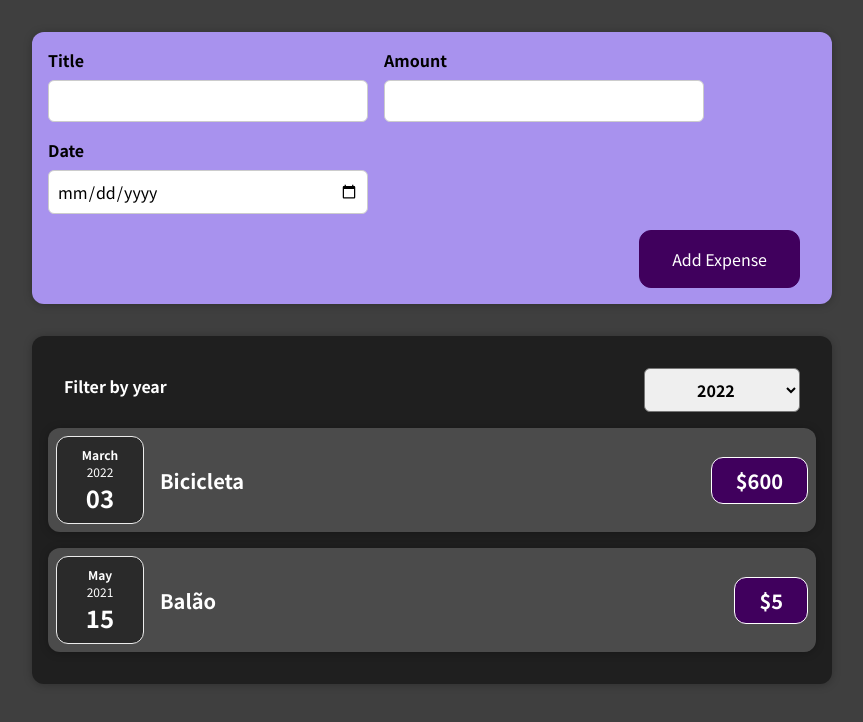
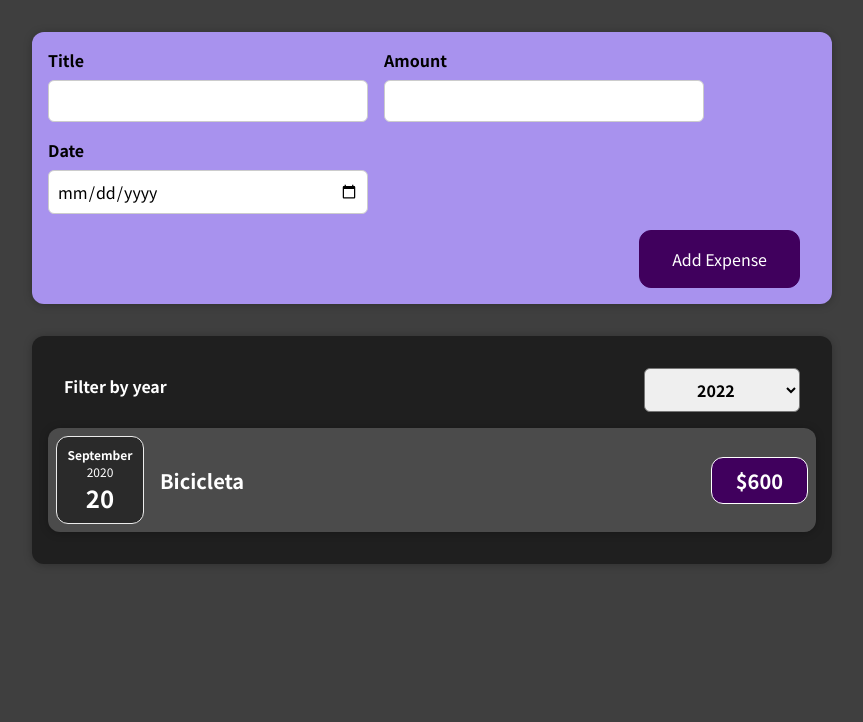
Before and after one commit to Ives-Gomes/ExpensesApp, a React (Vite) app: page / in a window 1280 px wide. Shown: the top 722 px of the page, without its empty margins (208-1071 px from the left). Built offline with nearby package versions, Linux system fonts and the light colour scheme.

Commit message:
feat: dinamic expenses render and add new expense

```diff
--- a/src/App.jsx
+++ b/src/App.jsx
@@ -1,19 +1,30 @@
-import React from 'react';
+import React, { useState } from 'react';
 
 import NewExpense from './components/NewExpense/NewExpense';
 import Expenses from './components/Expenses/Expenses';
 
 import './global.css';
 
+const DUMMY_EXPENSES = [
+  {
+    id: Math.random().toString(),
+    title: 'Bicicleta',
+    amount: 600,
+    date: new Date(2020, 8, 20),
+  },
+];
+
 function App() {
+  const [expenses, setExpenses] = useState(DUMMY_EXPENSES);
+
   const addExpenseHandler = (expense) => {
-    console.log(expense);
+    setExpenses((prevExpenses) => [expense, ...prevExpenses]);
   };
 
   return (
     <>
       <NewExpense onAddExpense={addExpenseHandler} />
-      <Expenses />
+      <Expenses expenses={expenses} />
     </>
   );
 }
--- a/src/components/Expenses/Expenses.jsx
+++ b/src/components/Expenses/Expenses.jsx
@@ -6,7 +6,7 @@ import ExpenseItem from '../ExpenseItem/ExpenseItem';
 
 import './style.css';
 
-function Expenses() {
+function Expenses({ expenses }) {
   const [filteredYear, setFilteredYear] = useState('2022');
 
   const filterChangeHandler = (selectedYear) => {
@@ -17,16 +17,14 @@ function Expenses() {
     <Card className="expenses">
       <ExpensesFilter selected={filteredYear} onChangeFilter={filterChangeHandler} />
 
-      <ExpenseItem
-        date={new Date()}
-        title="Bicicleta"
-        price={600}
-      />
-      <ExpenseItem
-        date={new Date(2021, 4, 15)}
-        title="Balão"
-        price={5}
-      />
+      {expenses.map((expense) => (
+        <ExpenseItem
+          key={expense.id}
+          date={expense.date}
+          title={expense.title}
+          price={expense.amount}
+        />
+      ))}
     </Card>
   );
 }
```
Also changed, not shown: .eslintrc.json.
